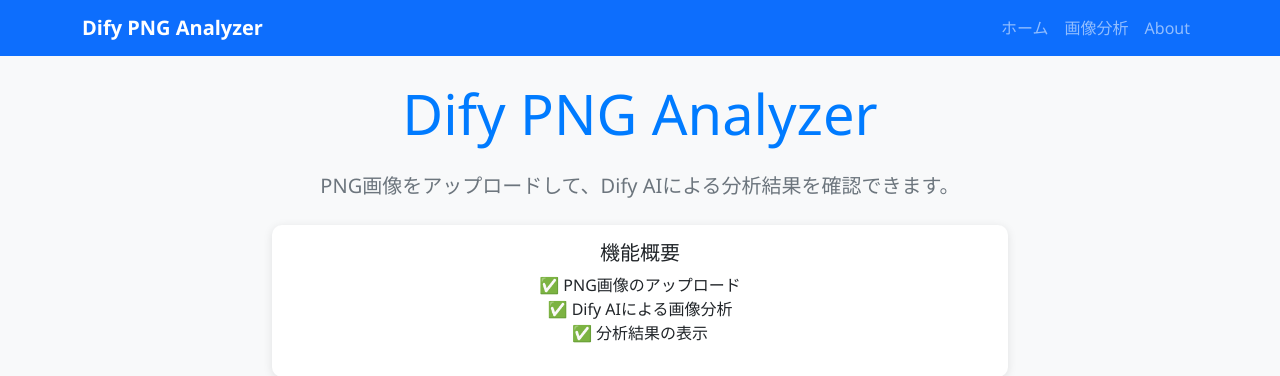
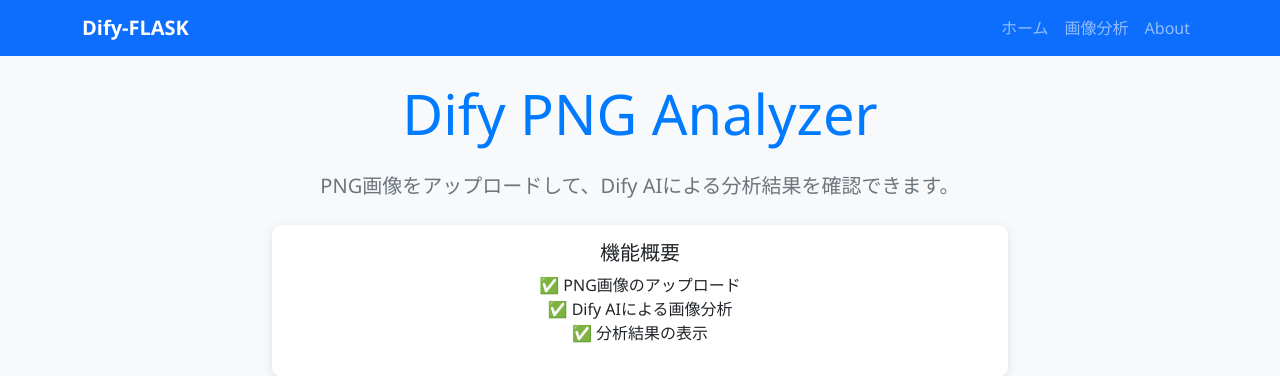
Before and after one commit to shiro-mail/dify-flask, a Flask app: page / in a window 1280 px wide. Shown: the top 376 px of the page. Run offline with Flask 3, Linux system fonts and the light colour scheme.

Commit message:
タイトルをファイル名に変更

```diff
--- a/templates/base.html
+++ b/templates/base.html
@@ -10,7 +10,7 @@
 <body>
     <nav class="navbar navbar-expand-lg navbar-dark bg-primary">
         <div class="container">
-            <a class="navbar-brand" href="{{ url_for('index') }}">Dify PNG Analyzer</a>
+            <a class="navbar-brand" href="{{ url_for('index') }}">Dify-FLASK</a>
             <div class="navbar-nav">
                 <a class="nav-link" href="{{ url_for('index') }}">ホーム</a>
                 <a class="nav-link" href="{{ url_for('upload_page') }}">画像分析</a>
--- a/templates/index.html
+++ b/templates/index.html
@@ -1,6 +1,6 @@
 {% extends "base.html" %}
 
-{% block title %}ホーム - Dify PNG Analyzer{% endblock %}
+{% block title %}Dify-FLASK{% endblock %}
 
 {% block content %}
 <div class="row">
```
